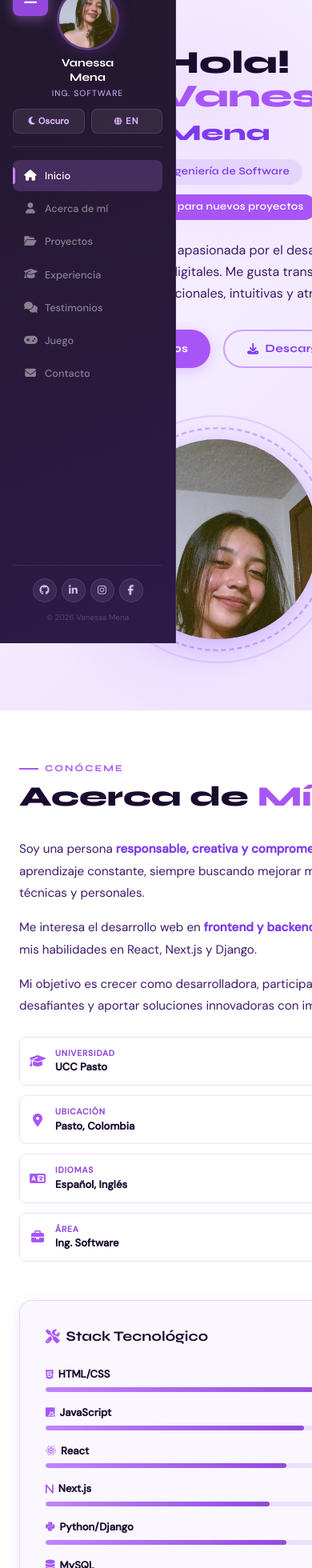
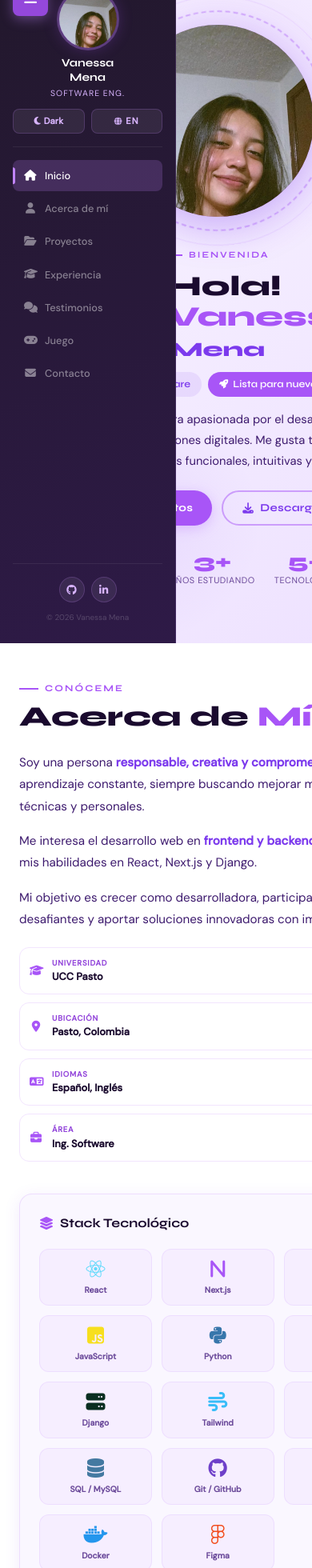
Before and after one commit to vanessaucc/Portafolio-julieth, a Next.js app: page / in a window 390 px wide. Shown: the part 40-2000 px from the top of the page at 80% size. Built offline with nearby package versions, Linux system fonts and the light colour scheme.

Commit message:
arreglos

```diff
--- /dev/null
+++ b/app/api/contact/route.ts
@@ -0,0 +1,44 @@
+import { NextRequest, NextResponse } from 'next/server'
+import nodemailer from 'nodemailer'
+
+export async function POST(req: NextRequest) {
+  try {
+    const { name, email, message } = await req.json()
+
+    if (!name || !email || !message) {
+      return NextResponse.json({ error: 'Missing fields' }, { status: 400 })
+    }
+
+    const transporter = nodemailer.createTransport({
+      service: 'gmail',
+      auth: {
+        user: process.env.EMAIL_USER,
+        pass: process.env.EMAIL_PASS,
+      },
+    })
+
+    await transporter.sendMail({
+      from: `"Portfolio Contact" <${process.env.EMAIL_USER}>`,
+      to: process.env.EMAIL_TO ?? process.env.EMAIL_USER,
+      replyTo: email,
+      subject: `[Portfolio] Message from ${name}`,
+      html: `
+        <div style="font-family:sans-serif;max-width:600px;margin:0 auto;padding:24px;border:1px solid #e2d4ff;border-radius:12px;">
+          <h2 style="color:#7c3aed;margin-top:0">New message from your portfolio</h2>
+          <table style="width:100%;border-collapse:collapse">
+            <tr><td style="padding:8px 0;color:#666;width:80px"><strong>Name:</strong></td><td style="padding:8px 0;color:#1a0a2e">${name}</td></tr>
+            <tr><td style="padding:8px 0;color:#666"><strong>Email:</strong></td><td style="padding:8px 0"><a href="mailto:${email}" style="color:#7c3aed">${email}</a></td></tr>
+          </table>
+          <hr style="border:none;border-top:1px solid #e2d4ff;margin:16px 0"/>
+          <p style="color:#666;margin-bottom:8px"><strong>Message:</strong></p>
+          <p style="background:#faf7ff;padding:16px;border-radius:8px;color:#1a0a2e;line-height:1.6;margin:0">${message.replace(/\n/g, '<br/>')}</p>
+        </div>
+      `,
+    })
+
+    return NextResponse.json({ success: true })
+  } catch (err) {
+    console.error('[contact]', err)
+    return NextResponse.json({ error: 'Failed to send' }, { status: 500 })
+  }
+}
--- a/components/layout/Sidebar.tsx
+++ b/components/layout/Sidebar.tsx
@@ -34,7 +34,8 @@ export default function Sidebar() {
 
   return (
     <>
-      <button onClick={() => setOpen(o => !o)} aria-label="Menú"
+      {/* Mobile hamburger */}
+      <button onClick={() => setOpen(o => !o)} aria-label="Menu"
         className="hidden max-[900px]:flex fixed top-4 left-4 z-[300] w-11 h-11 rounded-lg bg-brand-600 border-0 text-white text-lg cursor-pointer items-center justify-center shadow-glow-sm hover:bg-brand-700 transition-colors">
         <i className={open ? 'fas fa-times' : 'fas fa-bars'} />
       </button>
@@ -47,18 +48,18 @@ export default function Sidebar() {
         <div className="w-[72px] h-[72px] rounded-full overflow-hidden bg-gradient-to-br from-brand-500 to-brand-800 flex items-center justify-center relative mb-2.5 shadow-[0_0_0_3px_rgba(192,132,252,0.3),0_0_20px_rgba(168,85,247,0.3)] flex-shrink-0">
           <span className="font-display font-extrabold text-xl text-white">VM</span>
           <img src="/vanessa.jpg" alt="Vanessa Mena"
-            className="absolute inset-0 w-full h-full object-cover"
+            className="absolute inset-0 w-full h-full object-cover object-top"
             onError={e => { (e.currentTarget as HTMLImageElement).style.display = 'none' }} />
         </div>
         <p className="font-display font-bold text-[0.88rem] text-white text-center leading-[1.3] mb-0.5">Vanessa<br />Mena</p>
-        <p className="text-[0.65rem] text-brand-300 text-center uppercase tracking-[0.1em]">Ing. Software</p>
+        <p className="text-[0.65rem] text-brand-300 text-center uppercase tracking-[0.1em]">Software Eng.</p>
 
         {/* Theme + Language toggles */}
         <div className="flex gap-2 mt-3 w-full">
           <button onClick={toggleTheme}
             className="flex-1 flex items-center justify-center gap-1 py-1.5 rounded-lg bg-white/[0.07] hover:bg-brand-600 text-brand-300 hover:text-white text-[0.7rem] font-semibold transition-all border border-brand-400/20 cursor-pointer">
             <i className={theme === 'dark' ? 'fas fa-sun' : 'fas fa-moon'} />
-            <span>{theme === 'dark' ? 'Claro' : 'Oscuro'}</span>
+            <span>{theme === 'dark' ? 'Light' : 'Dark'}</span>
           </button>
           <button onClick={toggleLang}
             className="flex-1 flex items-center justify-center gap-1 py-1.5 rounded-lg bg-white/[0.07] hover:bg-brand-600 text-brand-300 hover:text-white text-[0.7rem] font-bold transition-all border border-brand-400/20 cursor-pointer tracking-widest">
@@ -84,15 +85,13 @@ export default function Sidebar() {
         </nav>
 
         <div className="w-full h-px bg-white/[0.07] my-4" />
-        <div className="flex gap-1.5 mb-3 flex-wrap justify-center">
+        <div className="flex gap-2 mb-3">
           {[
             { href: 'https://github.com/vanessaucc',                        icon: 'fab fa-github' },
             { href: 'https://www.linkedin.com/in/vanessa-mena-a9a642324/', icon: 'fab fa-linkedin-in' },
-            { href: 'https://www.instagram.com/mena_julieth_/?hl=es',      icon: 'fab fa-instagram' },
-            { href: 'https://www.facebook.com/vanessa.mena.206258/',        icon: 'fab fa-facebook-f' },
           ].map(s => (
             <a key={s.icon} href={s.href} target="_blank" rel="noopener noreferrer"
-              className="w-[30px] h-[30px] rounded-full bg-white/[0.07] border border-brand-400/20 flex items-center justify-center text-brand-300 text-[0.78rem] no-underline transition-all hover:bg-brand-600 hover:text-white hover:border-brand-500">
+              className="w-[32px] h-[32px] rounded-full bg-white/[0.07] border border-brand-400/20 flex items-center justify-center text-brand-300 text-[0.8rem] no-underline transition-all hover:bg-brand-600 hover:text-white hover:border-brand-500">
               <i className={s.icon} />
             </a>
           ))}
--- a/components/layout/SocialFloat.tsx
+++ b/components/layout/SocialFloat.tsx
@@ -1,19 +1,21 @@
 const links = [
-  { href: 'https://github.com/vanessaucc',                        icon: 'fab fa-github',      title: 'GitHub' },
-  { href: 'https://www.linkedin.com/in/vanessa-mena-a9a642324/', icon: 'fab fa-linkedin-in',  title: 'LinkedIn' },
-  { href: 'https://www.instagram.com/mena_julieth_/?hl=es',      icon: 'fab fa-instagram',    title: 'Instagram' },
-  { href: 'https://www.facebook.com/vanessa.mena.206258/',        icon: 'fab fa-facebook-f',   title: 'Facebook' },
-  { href: '#contact',                                             icon: 'fas fa-envelope',     title: 'Contacto' },
-  { href: '#home',                                                icon: 'fas fa-arrow-up',     title: 'Subir' },
+  { href: 'https://github.com/vanessaucc',                        icon: 'fab fa-github',     title: 'GitHub' },
+  { href: 'https://www.linkedin.com/in/vanessa-mena-a9a642324/', icon: 'fab fa-linkedin-in', title: 'LinkedIn' },
+  { href: '#contact',                                             icon: 'fas fa-envelope',   title: 'Contact' },
+  { href: '#home',                                                icon: 'fas fa-arrow-up',   title: 'Back to top' },
 ]
 
 export default function SocialFloat() {
   return (
     <div className="fixed right-6 top-1/2 -translate-y-1/2 flex flex-col gap-2.5 z-[99] max-[900px]:hidden">
       {links.map(l => (
-        <a key={l.title} href={l.href} title={l.title}
+        <a
+          key={l.title}
+          href={l.href}
+          title={l.title}
           {...(l.href.startsWith('http') ? { target: '_blank', rel: 'noopener noreferrer' } : {})}
-          className="w-10 h-10 rounded-full bg-surface-card border-2 border-brand-500/25 flex items-center justify-center text-brand-600 dark:text-brand-500 text-[0.85rem] no-underline transition-all duration-300 shadow-card hover:bg-brand-500 hover:border-brand-500 hover:text-white hover:scale-110 hover:shadow-glow-lg">
+          className="w-10 h-10 rounded-full bg-surface-card border-2 border-brand-500/25 flex items-center justify-center text-brand-600 dark:text-brand-500 text-[0.85rem] no-underline transition-all duration-300 shadow-card hover:bg-brand-500 hover:border-brand-500 hover:text-white hover:scale-110 hover:shadow-glow-lg"
+        >
           <i className={l.icon} />
         </a>
       ))}
--- a/components/sections/About.tsx
+++ b/components/sections/About.tsx
@@ -8,44 +8,41 @@ export default function About() {
   const a = t.about
 
   return (
-    <section id="about" className="py-20 pr-16 pl-12 min-h-screen flex flex-col justify-center relative bg-surface-card max-[900px]:py-16 max-[900px]:px-6">
+    <section id="about" className="py-16 pr-16 pl-12 flex flex-col justify-center relative bg-surface-card max-[900px]:py-12 max-[900px]:px-6">
       <SectionHeader tag={a.tag}>{a.title} <span>{a.titleSpan}</span></SectionHeader>
 
-      <div className="grid grid-cols-2 gap-12 items-start mt-2 max-[900px]:grid-cols-1">
+      <div className="grid grid-cols-2 gap-10 items-start max-[900px]:grid-cols-1">
+        {/* Bio */}
         <div>
           {a.paragraphs.map((p, i) => (
             <p key={i} className="mb-4 leading-[1.8] text-[0.95rem] text-ink-secondary [&>strong]:text-brand-700 dark:[&>strong]:text-brand-300"
               dangerouslySetInnerHTML={{ __html: p }} />
           ))}
-          <div className="grid grid-cols-2 gap-3 mt-6 max-[900px]:grid-cols-1">
+          <div className="grid grid-cols-2 gap-2.5 mt-5 max-[500px]:grid-cols-1">
             {a.facts.map(f => (
-              <div key={f.label} className="flex items-center gap-3 p-3 bg-brand-500/8 dark:bg-brand-100/20 rounded-lg border border-brand-500/20 dark:border-brand-200/30">
-                <i className={`${f.icon} text-brand-500 text-base w-5 text-center`} />
-                <div className="flex flex-col">
-                  <span className="text-[0.65rem] uppercase tracking-[0.08em] text-brand-600 dark:text-brand-400 font-semibold">{f.label}</span>
-                  <span className="text-[0.82rem] font-semibold text-ink-primary">{f.val}</span>
+              <div key={f.label} className="flex items-center gap-3 p-3 bg-brand-500/8 dark:bg-brand-100/20 rounded-xl border border-brand-500/15 dark:border-brand-200/25">
+                <i className={`${f.icon} text-brand-500 text-sm w-4 text-center flex-shrink-0`} />
+                <div className="flex flex-col min-w-0">
+                  <span className="text-[0.6rem] uppercase tracking-[0.08em] text-brand-600 dark:text-brand-400 font-bold">{f.label}</span>
+                  <span className="text-[0.8rem] font-semibold text-ink-primary truncate">{f.val}</span>
                 </div>
               </div>
             ))}
           </div>
         </div>
 
-        <div className="bg-surface rounded-card p-8 border border-brand-500/20 dark:border-brand-200/30 shadow-card">
-          <h3 className="font-display font-bold text-[1.1rem] text-ink-primary mb-6 flex items-center gap-2">
-            <i className="fas fa-tools text-brand-500" /> {a.techStack}
+        {/* Tech stack — icon grid, no bars */}
+        <div className="bg-surface rounded-2xl p-6 border border-brand-500/15 dark:border-brand-200/25 shadow-card">
+          <h3 className="font-display font-bold text-[1rem] text-ink-primary mb-5 flex items-center gap-2">
+            <i className="fas fa-layer-group text-brand-500" /> {a.techStack}
           </h3>
-          <div className="flex flex-col gap-4">
+          <div className="grid grid-cols-4 gap-3 max-[500px]:grid-cols-3">
             {skills.map(s => (
-              <div key={s.name}>
-                <div className="flex items-center mb-1.5">
-                  <span className="text-[0.82rem] font-semibold text-ink-primary flex items-center gap-1.5">
-                    <i className={`${s.icon} text-brand-500`} /> {s.name}
-                  </span>
-                </div>
-                <div className="h-1.5 bg-brand-500/15 dark:bg-brand-200/30 rounded-full overflow-hidden">
-                  <div className="h-full rounded-full bg-gradient-to-r from-brand-400 to-brand-600 animate-grow-bar"
-                    style={{ '--target': `${s.level}%` } as React.CSSProperties} />
-                </div>
+              <div key={s.name}
+                className="flex flex-col items-center gap-2 p-3 rounded-xl border border-brand-500/10 dark:border-white/[0.06] bg-brand-500/5 dark:bg-white/[0.03] hover:border-brand-500/30 hover:bg-brand-500/10 transition-all duration-200 cursor-default group">
+                <i className={`${s.icon} text-[1.5rem] transition-transform duration-200 group-hover:scale-110`}
+                  style={{ color: s.color }} />
+                <span className="text-[0.65rem] font-semibold text-ink-muted text-center leading-tight">{s.name}</span>
               </div>
             ))}
           </div>
--- a/components/sections/Hero.tsx
+++ b/components/sections/Hero.tsx
@@ -6,55 +6,78 @@ export default function Hero() {
   const h = t.hero
 
   return (
-    <section id="home" className="relative overflow-hidden min-h-screen flex flex-col justify-center py-20 pr-16 pl-12 max-[900px]:py-16 max-[900px]:px-6"
+    <section id="home" className="relative overflow-hidden min-h-screen flex items-center py-12 pr-16 pl-12 max-[900px]:py-10 max-[900px]:px-6"
       style={{ background: 'linear-gradient(135deg, var(--surface) 0%, var(--hero-end) 100%)' }}>
-      <div className="absolute w-[500px] h-[500px] -top-24 right-[10%] rounded-full bg-[radial-gradient(circle,rgba(192,132,252,0.15)_0%,transparent_70%)] pointer-events-none" />
-      <div className="absolute w-[300px] h-[300px] bottom-0 left-[10%] rounded-full bg-[radial-gradient(circle,rgba(124,58,237,0.1)_0%,transparent_70%)] pointer-events-none" />
+      {/* Glow orbs */}
+      <div className="absolute w-[450px] h-[450px] -top-20 right-[8%] rounded-full bg-[radial-gradient(circle,rgba(168,85,247,0.12)_0%,transparent_70%)] pointer-events-none" />
+      <div className="absolute w-[300px] h-[300px] bottom-0 left-[5%] rounded-full bg-[radial-gradient(circle,rgba(124,58,237,0.08)_0%,transparent_70%)] pointer-events-none" />
 
-      <div className="grid grid-cols-2 gap-16 items-center relative z-10 max-w-[1000px] max-[900px]:grid-cols-1 max-[900px]:text-center">
-        <div>
-          <span className="flex items-center gap-2 font-display text-[0.72rem] font-bold tracking-[0.18em] uppercase text-brand-500 mb-2 before:content-[''] before:inline-block before:w-6 before:h-0.5 before:bg-brand-500">
+      <div className="grid grid-cols-2 gap-10 items-center relative z-10 w-full max-w-[980px] max-[900px]:grid-cols-1 max-[900px]:text-center">
+
+        {/* Text content */}
+        <div className="flex flex-col max-[900px]:items-center">
+          <span className="flex items-center gap-2 font-display text-[0.7rem] font-bold tracking-[0.18em] uppercase text-brand-500 mb-3 before:content-[''] before:inline-block before:w-5 before:h-0.5 before:bg-brand-500 max-[900px]:justify-center">
             {h.tag}
           </span>
-          <h1 className="font-display text-[clamp(2.5rem,6vw,4.5rem)] font-extrabold text-ink-primary leading-[1.05] my-4">
+          <h1 className="font-display text-[clamp(2.2rem,5.5vw,4rem)] font-extrabold text-ink-primary leading-[1.08] mb-3">
             {h.greeting.split('\n')[0]}<br />
             {h.greeting.split('\n')[1]} <span className="text-brand-500">Vanessa</span><br />
-            <span className="text-brand-700 dark:text-brand-600 text-[0.7em]">Mena</span>
+            <span className="text-brand-700 dark:text-brand-600 text-[0.72em]">Mena</span>
           </h1>
-          <div className="inline-flex items-center gap-1.5 px-4 py-1.5 bg-brand-700/10 dark:bg-brand-100/20 text-brand-700 dark:text-brand-300 rounded-full text-[0.82rem] font-semibold font-display tracking-wide mb-1.5">
-            <i className="fas fa-code" /> {h.tagline1}
+
+          <div className="flex flex-wrap gap-2 mb-4 max-[900px]:justify-center">
+            <span className="inline-flex items-center gap-1.5 px-3.5 py-1.5 bg-brand-700/10 dark:bg-brand-100/20 text-brand-700 dark:text-brand-300 rounded-full text-[0.78rem] font-semibold font-display">
+              <i className="fas fa-code text-[0.7rem]" /> {h.tagline1}
+            </span>
+            <span className="inline-flex items-center gap-1.5 px-3.5 py-1.5 bg-brand-500 text-white rounded-full text-[0.78rem] font-semibold font-display">
+              <i className="fas fa-rocket text-[0.7rem]" /> {h.tagline2}
+            </span>
           </div>
-          <div className="flex items-center gap-1.5 px-4 py-1.5 bg-brand-500 text-white rounded-full text-[0.82rem] font-semibold font-display tracking-wide mt-1.5 w-fit max-[900px]:mx-auto">
-            <i className="fas fa-rocket" /> {h.tagline2}
-          </div>
-          <p className="mt-6 mb-8 text-base leading-[1.7] text-ink-secondary max-w-[420px] max-[900px]:max-w-full max-[900px]:mx-auto">
+
+          <p className="text-[0.92rem] leading-[1.75] text-ink-secondary max-w-[400px] mb-6 max-[900px]:text-center">
             {h.bio}
           </p>
-          <div className="flex gap-4 flex-wrap max-[900px]:justify-center">
-            <a href="#projects" className="btn btn--primary"><i className="fas fa-folder-open" /> {h.cta1}</a>
-            <a href="/cv-vanessa-mena.pdf" download className="btn btn--outline"><i className="fas fa-download" /> {h.cta2}</a>
+
+          <div className="flex gap-3 flex-wrap max-[900px]:justify-center">
+            <a href="#projects" className="btn btn--primary text-[0.85rem] !px-6 !py-2.5">
+              <i className="fas fa-folder-open" /> {h.cta1}
+            </a>
+            <a href="/cv-vanessa-mena.pdf" download className="btn btn--outline text-[0.85rem] !px-6 !py-2.5">
+              <i className="fas fa-download" /> {h.cta2}
+            </a>
+          </div>
+
+          {/* Stats row */}
+          <div className="flex gap-6 mt-8 max-[900px]:justify-center">
+            {h.stats.map(s => (
+              <div key={s.l} className="flex flex-col">
+                <strong className="font-display text-[1.6rem] font-extrabold text-brand-500 leading-none">{s.n}</strong>
+                <span className="text-[0.68rem] text-ink-muted uppercase tracking-wider mt-0.5">{s.l}</span>
+              </div>
+            ))}
           </div>
         </div>
 
-        <div className="relative flex items-center justify-center h-[420px] max-[900px]:h-[300px]">
-          <div className="relative w-[250px] h-[250px]">
+        {/* Photo — bigger, centered */}
+        <div className="relative flex items-center justify-center max-[900px]:order-first">
+          <div className="relative">
+            {/* Spinning rings */}
+            <div className="absolute -inset-[18px] rounded-full border-2 border-dashed border-brand-500/40 animate-spin-slow" />
+            <div className="absolute -inset-[36px] rounded-full border border-brand-400/20 animate-spin-slow-reverse" />
+
             {/* Photo circle */}
-            <div className="w-full h-full rounded-full overflow-hidden bg-gradient-to-br from-brand-300 to-brand-500 relative z-[2] shadow-[0_8px_40px_rgba(124,58,237,0.3)] flex items-center justify-center">
-              <i className="fas fa-user text-[5rem] text-white/40 absolute" />
-              <img src="/vanessa.jpg" alt="Vanessa Mena"
+            <div className="w-[300px] h-[300px] max-[900px]:w-[240px] max-[900px]:h-[240px] rounded-full overflow-hidden bg-gradient-to-br from-brand-300 to-brand-600 shadow-[0_12px_50px_rgba(124,58,237,0.35)] relative flex items-center justify-center">
+              <i className="fas fa-user text-[6rem] text-white/30 absolute" />
+              <img
+                src="/vanessa.jpg"
+                alt="Vanessa Mena"
                 className="absolute inset-0 w-full h-full object-cover object-top"
-                onError={e => { (e.currentTarget as HTMLImageElement).style.display = 'none' }} />
+                onError={e => { (e.currentTarget as HTMLImageElement).style.display = 'none' }}
+              />
             </div>
-            <div className="absolute -inset-[15px] rounded-full border-2 border-dashed border-brand-500/50 animate-spin-slow" />
-            <div className="absolute -inset-[30px] rounded-full border-2 border-brand-400/30 animate-spin-slow-reverse" />
           </div>
-          {h.stats.map((s, i) => (
-            <div key={s.l} className={`absolute ${['top-5 right-0 animate-float','bottom-10 right-2.5 animate-float-1','bottom-2.5 left-0 animate-float-2'][i]} bg-surface-card rounded-card px-5 py-3 flex flex-col items-center shadow-glow border border-brand-500/20 max-[900px]:hidden`}>
-              <strong className="font-display text-2xl font-extrabold text-brand-600">{s.n}</strong>
-              <span className="text-[0.72rem] text-ink-muted uppercase tracking-wider">{s.l}</span>
-            </div>
-          ))}
         </div>
+
       </div>
     </section>
   )
--- a/data/skills.ts
+++ b/data/skills.ts
@@ -1,16 +1,22 @@
 export interface Skill {
   name: string
   icon: string
-  level: number
+  color: string
 }
 
 export const skills: Skill[] = [
-  { name: 'HTML/CSS',      icon: 'fab fa-html5',   level: 85 },
-  { name: 'JavaScript',    icon: 'fab fa-js',       level: 75 },
-  { name: 'React',         icon: 'fab fa-react',    level: 70 },
-  { name: 'Next.js',       icon: 'fas fa-n',        level: 65 },
-  { name: 'Python/Django', icon: 'fab fa-python',   level: 70 },
-  { name: 'MySQL',         icon: 'fas fa-database', level: 65 },
-  { name: 'Git/GitHub',    icon: 'fab fa-github',   level: 80 },
-  { name: 'Figma/UI',      icon: 'fab fa-figma',    level: 60 },
+  { name: 'React',       icon: 'fab fa-react',    color: '#61dafb' },
+  { name: 'Next.js',     icon: 'fas fa-n',        color: '#a855f7' },
+  { name: 'TypeScript',  icon: 'fab fa-js',       color: '#3178c6' },
+  { name: 'JavaScript',  icon: 'fab fa-js-square',color: '#f7df1e' },
+  { name: 'Python',      icon: 'fab fa-python',   color: '#3776ab' },
+  { name: 'Java',        icon: 'fab fa-java',     color: '#f89820' },
+  { name: 'Django',      icon: 'fas fa-server',   color: '#092e20' },
+  { name: 'Tailwind',    icon: 'fas fa-wind',     color: '#38bdf8' },
+  { name: 'HTML/CSS',    icon: 'fab fa-html5',    color: '#e34f26' },
+  { name: 'SQL / MySQL', icon: 'fas fa-database', color: '#4479a1' },
+  { name: 'Git / GitHub',icon: 'fab fa-github',   color: '#6e40c9' },
+  { name: 'AWS',         icon: 'fab fa-aws',      color: '#ff9900' },
+  { name: 'Docker',      icon: 'fab fa-docker',   color: '#2496ed' },
+  { name: 'Figma',       icon: 'fab fa-figma',    color: '#f24e1e' },
 ]
--- a/data/translations.ts
+++ b/data/translations.ts
@@ -57,8 +57,8 @@ export const translations = {
     },
     game: {
       tag: 'Bonus interactivo',
-      title: 'Typing',
-      titleSpan: 'Challenge',
+      title: 'Habilidades de',
+      titleSpan: 'Escritura',
       description: '¿Qué tan rápido puedes escribir código? Pon a prueba tu velocidad de desarrolladora',
       accuracy: 'Precisión',
       time: 'Tiempo',
@@ -158,7 +158,7 @@ export const translations = {
     game: {
       tag: 'Interactive bonus',
       title: 'Typing',
-      titleSpan: 'Challenge',
+      titleSpan: 'Skills',
       description: 'How fast can you type code? Test your developer typing speed',
       accuracy: 'Accuracy',
       time: 'Time',
--- a/package.json
+++ b/package.json
@@ -9,7 +9,9 @@
     "lint": "next lint"
   },
   "dependencies": {
+    "@types/nodemailer": "^8.0.0",
     "next": "^14.2.30",
+    "nodemailer": "^8.0.5",
     "react": "^18",
     "react-dom": "^18"
   },
```
Also changed, not shown: components/layout/Footer.tsx (+4 -6 lines), components/sections/Contact.tsx (+78 -42 lines), public/FOTO_AQUI.txt (deleted), 2 other files (tests, documents, lock files or other folders).
